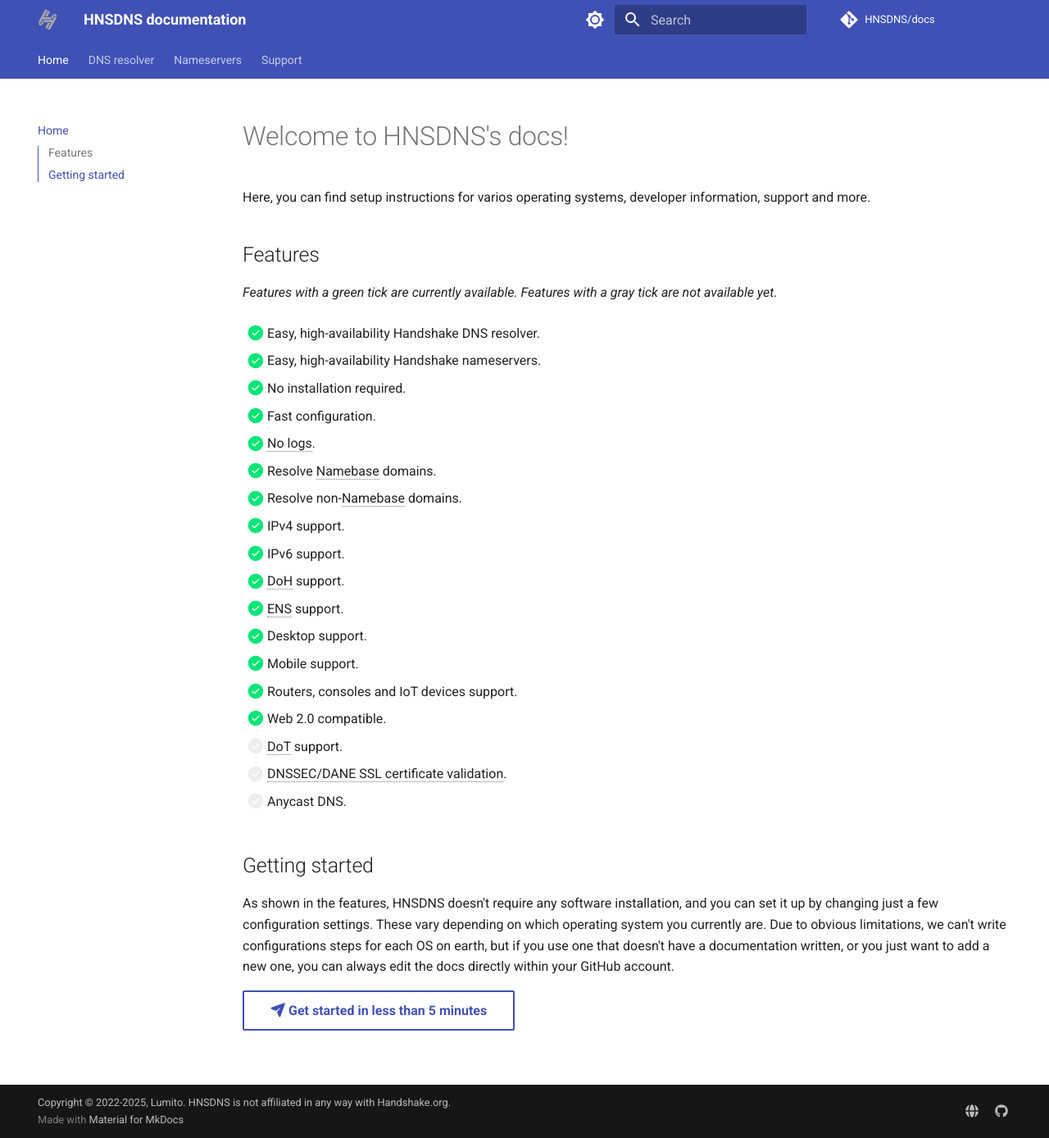
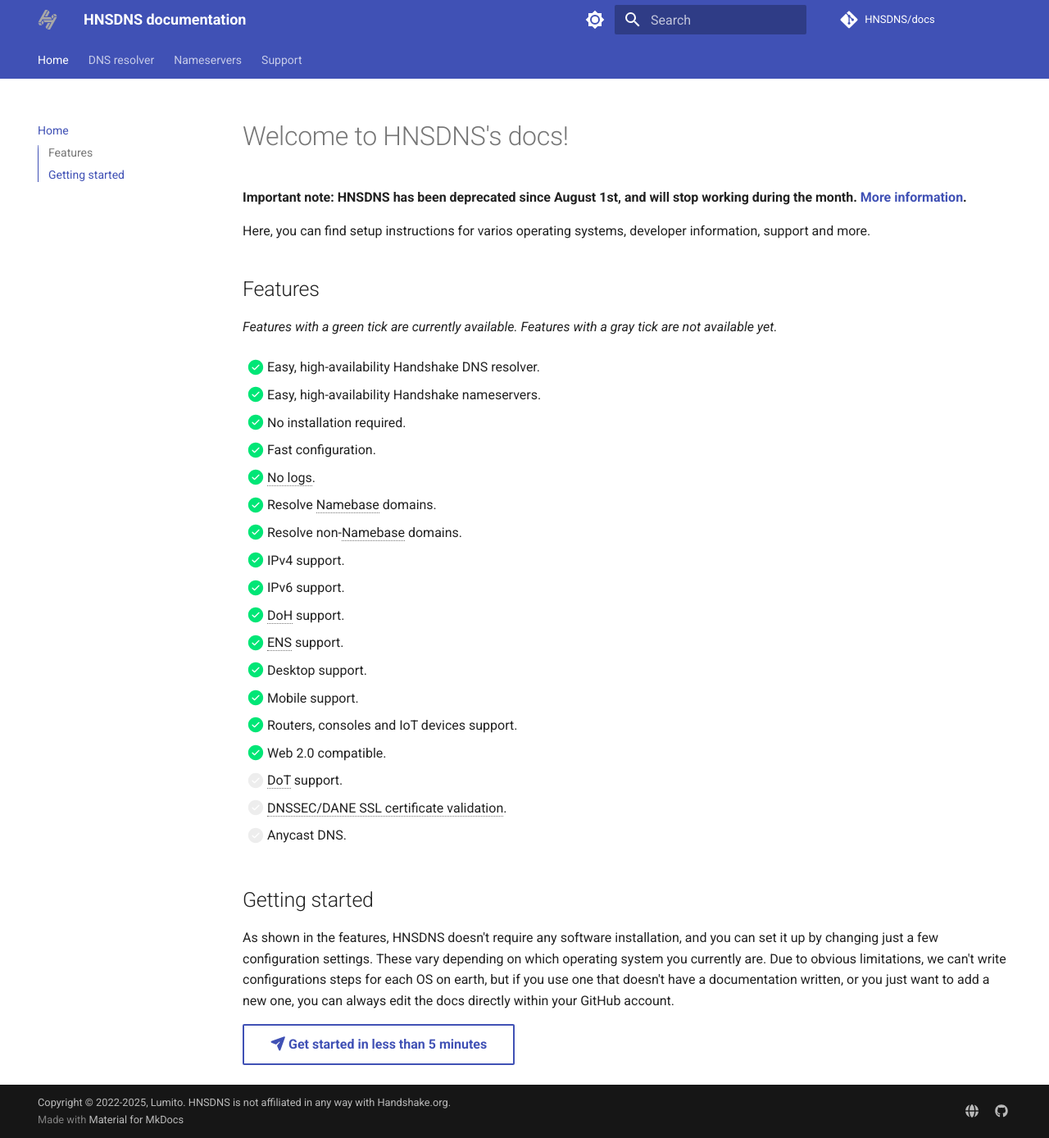
Before and after one commit to HNSDNS/docs, an MkDocs documentation site: the page built from docs/index.md, in a window 1280 px wide and 1388 px high. Shown: the whole window at 82% size. Built offline with MkDocs 1.6.1 and Material for MkDocs 9.7.7, drawn with Linux system fonts in a browser that asks for light colours; comment, search, counter and statistics services are not loaded.

Commit message:
Add deprecation notice

```diff
--- a/docs/index.md
+++ b/docs/index.md
@@ -1,4 +1,6 @@
 # Welcome to HNSDNS's docs!
+
+**Important note: HNSDNS has been deprecated since August 1st, and will stop working during the month. [More information](https://www.lumito.net/2025/08/01/deprecation-and-future-of-hnsdns/).**
 
 Here, you can find setup instructions for varios operating systems, developer information, support and more.
 
```
